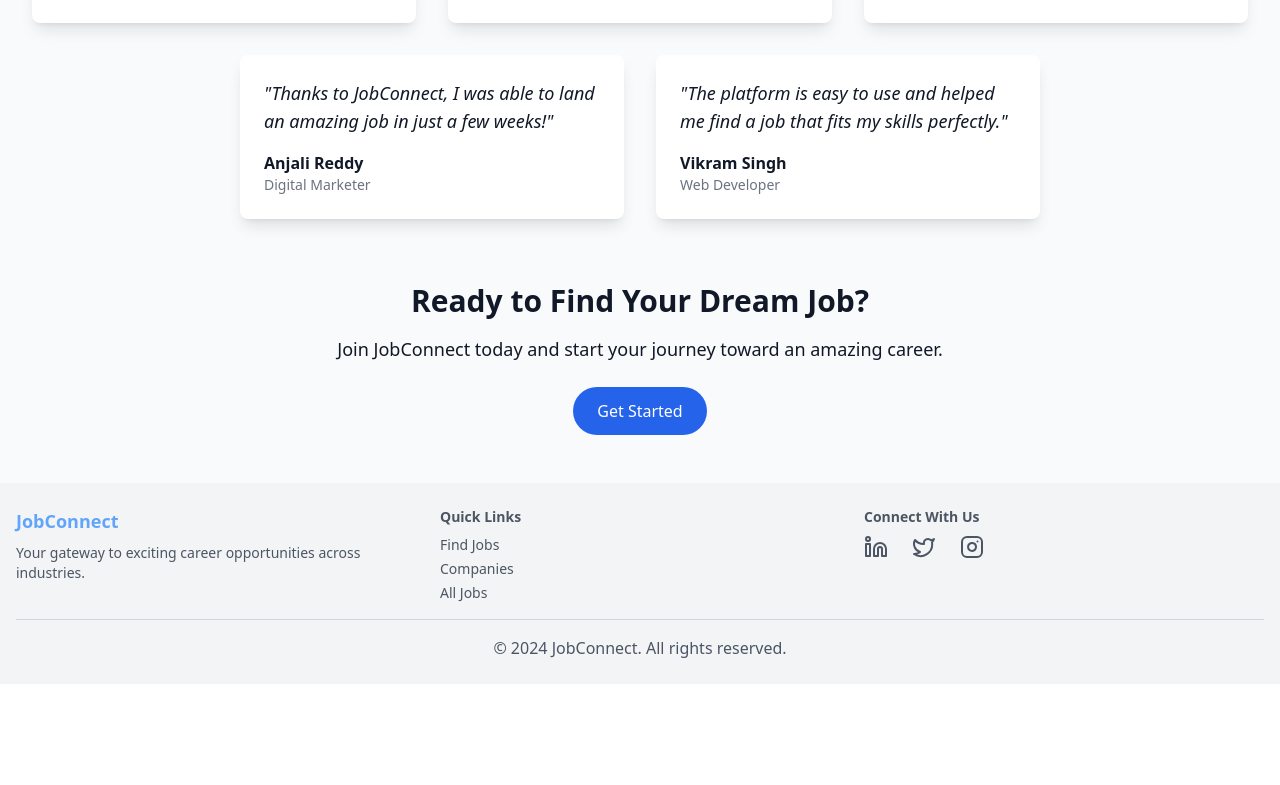
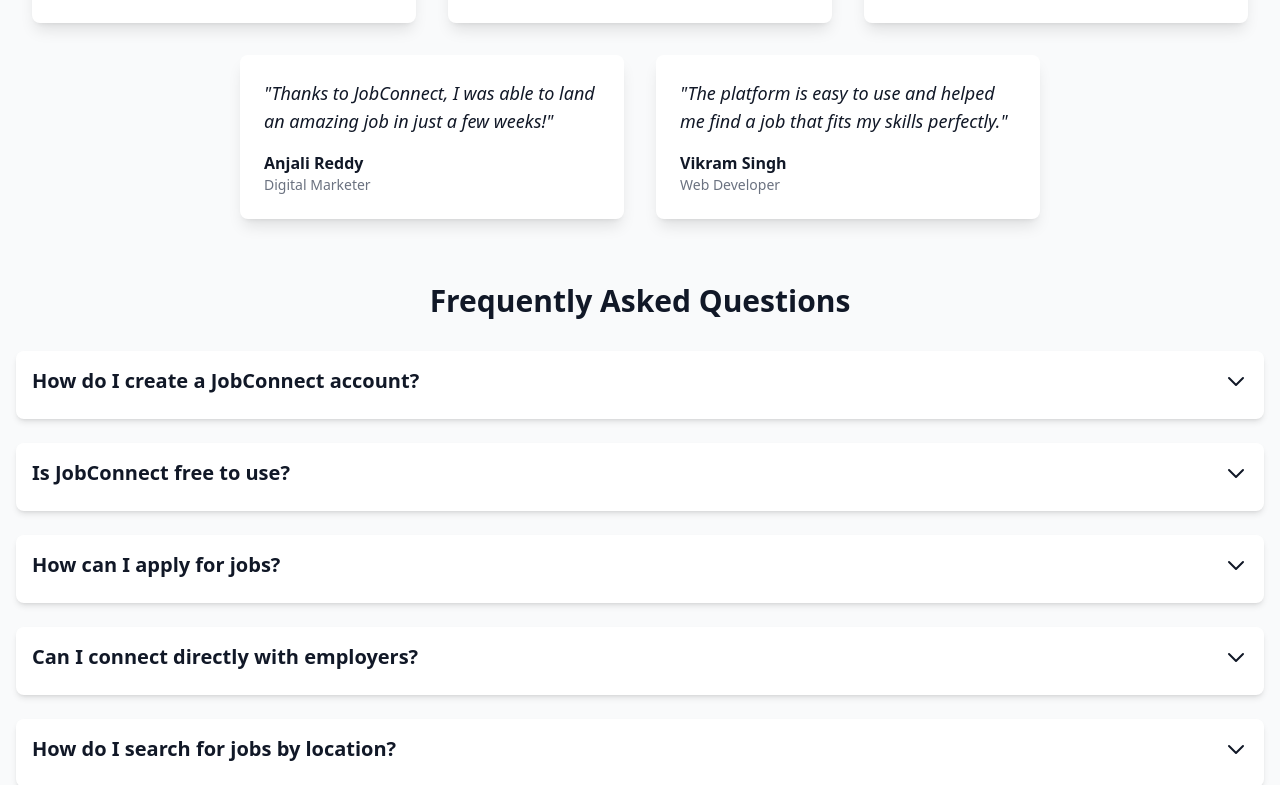
Before and after one commit to Sayan0361/JobPortal, a React (Create React App) app in the folder Frontend/: page / in a window 1280 px wide. Shown: the part 1455-2240 px from the top of the page. Before the commit the page ends 2139 px from the top, so only its background shows below. Built offline with nearby package versions, Linux system fonts and the light colour scheme.

Commit message:
Added suggestions to search and faq section

```diff
--- a/Frontend/package.json
+++ b/Frontend/package.json
@@ -10,8 +10,10 @@
     "aos": "^2.3.4",
     "axios": "^1.7.8",
     "gsap": "^3.12.5",
+    "lodash.debounce": "^4.0.8",
     "lucide-react": "^0.462.0",
     "react": "^18.3.1",
+    "react-autosuggest": "^10.1.0",
     "react-dom": "^18.3.1",
     "react-router-dom": "^7.0.1",
     "react-scripts": "5.0.1",
--- a/Frontend/src/pages/FindJobs.js
+++ b/Frontend/src/pages/FindJobs.js
@@ -3,39 +3,65 @@
 import 'aos/dist/aos.css';
 import { Search, MapPin, Briefcase, Users, TrendingUp, Building } from 'lucide-react';
 import { Link } from 'react-router-dom';
-import { searchJob } from '../ConfigAPI';
-
 
 const FindJobs = ({ isDarkMode }) => {
   const [jobTitle, setJobTitle] = useState('');
   const [location, setLocation] = useState('');
+  const [filteredJobSuggestions, setFilteredJobSuggestions] = useState([]);
+  const [filteredCitySuggestions, setFilteredCitySuggestions] = useState([]);
+  const [expandedIndex, setExpandedIndex] = React.useState(null);
 
-    useEffect(() => {
-        AOS.init({
-            duration: 1000,
-            easing: 'ease-in-out',
-            once: true,
-        });
-    }, []);
+  const faqs = [
+    {
+      question: 'How do I create a JobConnect account?',
+      answer: 'Creating an account is easy! Click on the "Sign Up" button on the homepage and fill in your details.',
+    },
+    {
+      question: 'Is JobConnect free to use?',
+      answer: 'Yes, JobConnect is completely free for job seekers.',
+    },
+    {
+      question: 'How can I apply for jobs?',
+      answer: 'Once you find a job listing that matches your skills, click on the "Apply Now" button and follow the instructions.',
+    },
+    {
+      question: 'Can I connect directly with employers?',
+      answer: 'Yes, our platform allows you to connect and network with employers.',
+    },
+    {
+      question: 'How do I search for jobs by location?',
+      answer: 'Use the search bar to enter your desired location and find jobs nearby.',
+    },
+  ];
 
-    useEffect(() => {
-        AOS.refresh();
-    }, [isDarkMode]);
+  const jobTitles = [
+    'Software Engineer',
+    'Data Scientist',
+    'Product Manager',
+    'UI/UX Designer',
+    'Full Stack Developer',
+    'Backend Engineer',
+    'ML Engineer',
+    'Frontend Developer',
+    'Java Developer',
+    'Mechanical Engineer',
+    'Electrical Engineer',
+    'Marketing Manager',
+  ];
 
-    const handleSearchResults = async () => {
-        try {
-            const response = await searchJob({ title:jobTitle, location });
-            // console.log("Search Results:", response);
-        } catch (error) {
-            console.log("Error:", error);
-        }
-    }
-
-    const handleSearch = (e) => {
-        e.preventDefault();
-        console.log('Searching for jobs:', { jobTitle, location });
-        handleSearchResults();
-    };
+  const cities = [
+    'New York',
+    'Los Angeles',
+    'Denver',
+    'Kolkata',
+    'Barrackpore',
+    'Bangalore',
+    'Delhi',
+    'Mumbai',
+    'Chennai',
+    'San Franciso',
+    'Pune',
+  ];
 
   const features = [
     {
@@ -83,18 +109,84 @@
     },
   ];
 
-
   const categories = ['Technology', 'Finance', 'Healthcare', 'Marketing', 'Education', 'Design'];
 
+  useEffect(() => {
+    AOS.init({
+      duration: 1000,
+      easing: 'ease-in-out',
+      once: true,
+    });
+  }, []);
+
+  useEffect(() => {
+    AOS.refresh();
+  }, [isDarkMode]);
+
+  const handleToggle = (index) => {
+    setExpandedIndex((prevIndex) => (prevIndex === index ? null : index));
+  };
+
+
+  const handleJobTitleChange = (e) => {
+    const value = e.target.value;
+    setJobTitle(value);
+
+    if (value) {
+      const filtered = jobTitles.filter((title) =>
+        title.toLowerCase().includes(value.toLowerCase())
+      );
+      setFilteredJobSuggestions(filtered);
+    } else {
+      setFilteredJobSuggestions([]);
+    }
+  };
+
+  const handleLocationChange = (e) => {
+    const value = e.target.value;
+    setLocation(value);
+
+    if (value) {
+      const filtered = cities.filter((city) =>
+        city.toLowerCase().includes(value.toLowerCase())
+      );
+      setFilteredCitySuggestions(filtered);
+    } else {
+      setFilteredCitySuggestions([]);
+    }
+  };
+
+  const handleSearch = (e) => {
+    e.preventDefault();
+    console.log('Searching for jobs:', { jobTitle, location });
+  };
+
+  const handleJobSuggestionClick = (suggestion) => {
+    setJobTitle(suggestion);
+    setFilteredJobSuggestions([]);
+  };
+
+  const handleCitySuggestionClick = (suggestion) => {
+    setLocation(suggestion);
+    setFilteredCitySuggestions([]);
+  };
+
+  const highlightMatch = (text, match) => {
+    const parts = text.split(new RegExp(`(${match})`, 'gi'));
+    return parts.map((part, index) =>
+      part.toLowerCase() === match.toLowerCase() ? (
+        <span key={index} className="bg-blue-500">{part}</span>
+      ) : (
+        part
+      )
+    );
+  };
+
   return (
-        <div
-            className={`container mx-auto px-4 py-12 ${isDarkMode ? 'bg-gray-900 text-gray-200' : 'bg-gray-50 text-gray-900'}`}
-        >
+    <div className={`container mx-auto px-4 py-12 ${isDarkMode ? 'bg-gray-900 text-gray-200' : 'bg-gray-50 text-gray-900'}`}>
       {/* Header Section */}
       <div className="text-center mb-12" data-aos="fade-up">
-                <h1
-                    className={`text-5xl font-bold mb-4 ${isDarkMode ? 'text-transparent bg-clip-text bg-gradient-to-r from-blue-600 via-indigo-400 to-indigo-800' : 'text-transparent bg-clip-text bg-gradient-to-r from-blue-600 via-indigo-400 to-indigo-800'}`}
-                >
+        <h1 className={`text-5xl font-bold mb-4 ${isDarkMode ? 'text-transparent bg-clip-text bg-gradient-to-r from-blue-600 via-indigo-400 to-indigo-800' : 'text-transparent bg-clip-text bg-gradient-to-r from-blue-600 via-indigo-400 to-indigo-800'}`}>
           Find Your Dream Job
         </h1>
         <p className={`${isDarkMode ? 'text-gray-400' : 'text-gray-600'} max-w-2xl mx-auto`}>
@@ -103,18 +195,14 @@
       </div>
 
       {/* Search Form */}
-            <form
-                onSubmit={handleSearch}
-                className={`max-w-3xl mx-auto ${isDarkMode ? 'bg-gray-800' : 'bg-white'} shadow-lg rounded-lg overflow-hidden flex mb-12 flex-col md:flex-row`}
-                data-aos="fade-up"
-            >
+      <form onSubmit={handleSearch} className={`max-w-3xl mx-auto ${isDarkMode ? 'bg-gray-800' : 'bg-white'} shadow-lg rounded-lg overflow-hidden flex mb-12 flex-col md:flex-row`} data-aos="fade-up">
         <div className="flex-1 flex items-center border border-gray-300 rounded-l-lg mb-4 md:mb-0 md:mr-2">
           <Search className={`ml-4 ${isDarkMode ? 'text-gray-400' : 'text-gray-600'}`} />
           <input
             type="text"
             placeholder="Job Title, Keywords"
             value={jobTitle}
-                        onChange={(e) => setJobTitle(e.target.value)}
+            onChange={handleJobTitleChange}
             className={`w-full p-4 focus:outline-none rounded-l-lg ${isDarkMode ? 'bg-gray-700 text-gray-200' : 'bg-white text-gray-900'}`}
           />
         </div>
@@ -124,7 +212,7 @@
             type="text"
             placeholder="City, State, Country"
             value={location}
-                        onChange={(e) => setLocation(e.target.value)}
+            onChange={handleLocationChange}
             className={`w-full p-4 focus:outline-none ${isDarkMode ? 'bg-gray-700 text-gray-200' : 'bg-white text-gray-900'}`}
           />
         </div>
@@ -135,6 +223,36 @@
           Search Jobs
         </button>
       </form>
+
+      {/* Job Title Suggestions */}
+      {jobTitle && filteredJobSuggestions.length > 0 && (
+        <ul className="mt-4">
+          {filteredJobSuggestions.map((suggestion, index) => (
+            <li
+              key={index}
+              className={`p-2 ${isDarkMode ? 'bg-gray-800' : 'bg-white'} border ${isDarkMode ? 'border-gray-700' : 'border-gray-300'} rounded-md cursor-pointer`}
+              onClick={() => handleJobSuggestionClick(suggestion)}
+            >
+              {highlightMatch(suggestion, jobTitle)}
+            </li>
+          ))}
+        </ul>
+      )}
+
+      {/* City Suggestions */}
+      {location && filteredCitySuggestions.length > 0 && (
+        <ul className="mt-4">
+          {filteredCitySuggestions.map((suggestion, index) => (
+            <li
+              key={index}
+              className={`p-2 ${isDarkMode ? 'bg-gray-800' : 'bg-white'} border ${isDarkMode ? 'border-gray-700' : 'border-gray-300'} rounded-md cursor-pointer`}
+              onClick={() => handleCitySuggestionClick(suggestion)}
+            >
+              {highlightMatch(suggestion, location)}
+            </li>
+          ))}
+        </ul>
+      )}
 
       {/* Why Choose Us Section */}
       <div className="mb-16" data-aos="fade-up">
@@ -193,8 +311,6 @@
       </div>
     </div>
 
-
-
     {/* Testimonials Section */}
     <div className="mb-16" data-aos="fade-up">
       <h2 className="text-center text-3xl font-bold mb-8">What Our Users Say</h2>
@@ -207,6 +323,53 @@
             <p className="text-lg italic mb-4">"{testimonial.feedback}"</p>
             <p className="font-semibold">{testimonial.name}</p>
             <p className="text-sm text-gray-500">{testimonial.job}</p>
+          </div>
+        ))}
+      </div>
+    </div>
+
+    {/* FAQ Section */}
+    <div className="mb-16" data-aos="fade-up">
+      <h2 className="text-center text-3xl font-bold mb-8">Frequently Asked Questions</h2>
+      <div className="space-y-6">
+        {faqs.map((faq, index) => (
+          <div
+            key={index}
+            className={`p-4 rounded-lg shadow-md ${
+              isDarkMode ? 'bg-gray-800 text-gray-200' : 'bg-white text-gray-900'
+            }`}
+          >
+            <button
+              className="w-full flex justify-between items-center text-xl font-bold mb-2 focus:outline-none"
+              onClick={() => handleToggle(index)}
+            >
+              {faq.question}
+              <svg
+                xmlns="http://www.w3.org/2000/svg"
+                className={`h-6 w-6 transform transition-transform ${
+                  expandedIndex === index ? 'rotate-180' : ''
+                }`}
+                fill="none"
+                viewBox="0 0 24 24"
+                stroke="currentColor"
+                strokeWidth={2}
+              >
+                <path
+                  strokeLinecap="round"
+                  strokeLinejoin="round"
+                  d="M19 9l-7 7-7-7"
+                />
+              </svg>
+            </button>
+            {expandedIndex === index && (
+              <p
+                className={`mt-2 ${
+                  isDarkMode ? 'text-gray-400' : 'text-gray-600'
+                }`}
+              >
+                {faq.answer}
+              </p>
+            )}
           </div>
         ))}
       </div>
@@ -226,6 +389,7 @@
           Get Started
         </Link>
       </div>
+
     </div>
   );
 };
```
Also changed, not shown: 1 other file (tests, documents, lock files or other folders). Lines whose indentation alone changed are shown as unchanged.
